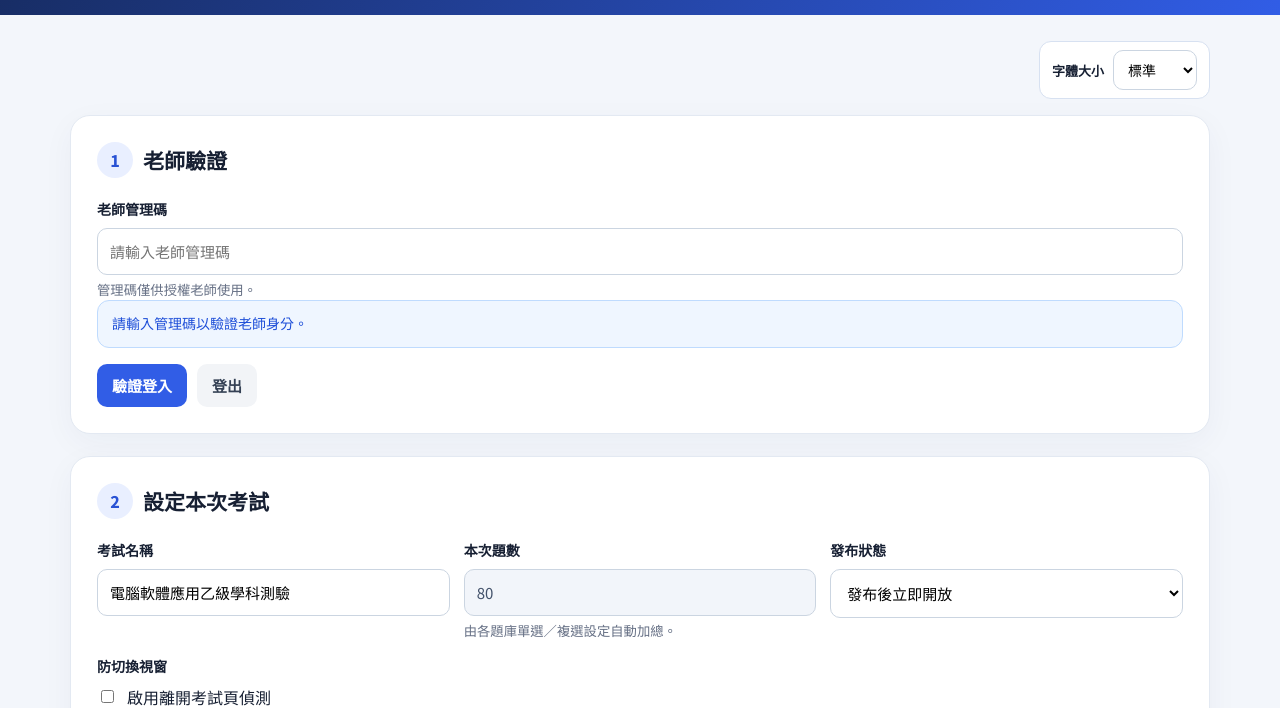
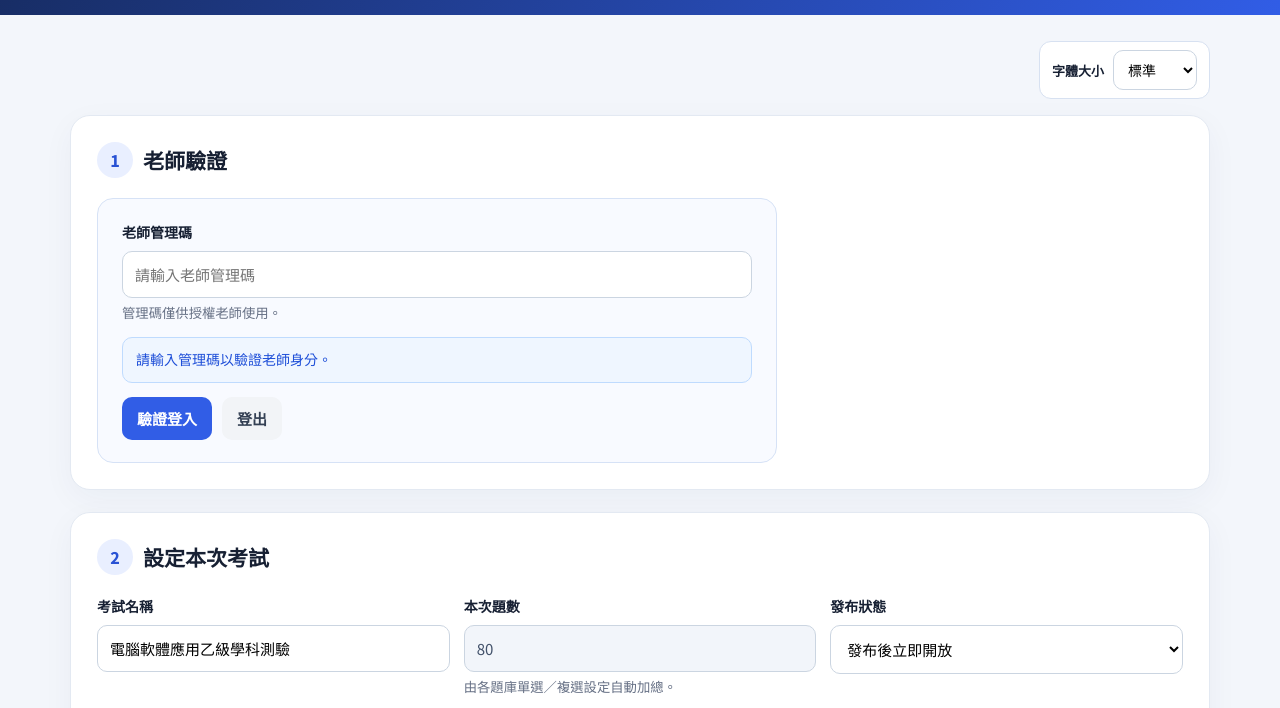
Before and after one commit to jenogle/11800scvs, a plain HTML site: page teacher/index.html in a window 1280 px wide. Shown: the part 75-783 px from the top of the page. Drawn offline with nearby package versions, Linux system fonts and the light colour scheme; no server answers.

Commit message:
Style teacher authentication as one compact stacked panel

```diff
--- a/assets/app.css
+++ b/assets/app.css
@@ -318,13 +318,43 @@ input,textarea,button,select,option{font-family:"Noto Sans TC",sans-serif}
 body.student-ui .student-reading-control{margin-left:auto}
 @media(max-width:650px){body:has(#roomManager) #authStatus{margin-top:0}}
 
-/* Teacher login: separate grid and actions. Fixed natural height, no grid stretching. */
-body:has(#roomManager) .teacher-auth-layout{display:grid;grid-template-columns:minmax(0,1fr) minmax(0,1fr);align-items:start;column-gap:18px;row-gap:12px}
-body:has(#roomManager) .teacher-auth-layout > *{min-width:0}
-body:has(#roomManager) .teacher-auth-layout #authStatus{display:block;align-self:start;margin:0;padding:12px 16px;min-height:0;height:auto;line-height:1.55;white-space:normal}
-body:has(#roomManager) .teacher-auth-actions{margin-top:16px}
-@media(max-width:800px){body:has(#roomManager) .teacher-auth-layout{grid-template-columns:1fr}body:has(#roomManager) .teacher-auth-actions{margin-top:12px}}
-
+/* Unified teacher login: a single coherent box with stacked fields, feedback and actions. */
+body:has(#roomManager) .teacher-auth-panel{
+ display:flex;
+ flex-direction:column;
+ gap:14px;
+ width:100%;
+ max-width:680px;
+ padding:22px 24px;
+ background:#f8faff;
+ border:1px solid #d6e2f6;
+ border-radius:16px;
+}
+body:has(#roomManager) .teacher-auth-panel>.field{min-width:0;margin:0}
+body:has(#roomManager) .teacher-auth-panel .field input{width:100%;max-width:100%}
+body:has(#roomManager) .teacher-auth-panel #authStatus{
+ display:block;
+ align-self:stretch;
+ width:100%;
+ margin:0;
+ padding:11px 13px;
+ height:auto;
+ min-height:0;
+ line-height:1.55;
+ border-radius:10px;
+ box-sizing:border-box;
+}
+body:has(#roomManager) .teacher-auth-panel .teacher-auth-actions{
+ display:flex;
+ align-items:center;
+ justify-content:flex-start;
+ gap:10px;
+ flex-wrap:wrap;
+ margin:0;
+}
+@media(max-width:800px){
+ body:has(#roomManager) .teacher-auth-panel{max-width:100%;padding:17px 16px}
+}
 /* Global dashboard message layout: content-height alerts, never grid-stretched. */
 body:has(#roomManager) .grid > .msg,
 body:has(#roomManager) .grid2 > .msg,
```
